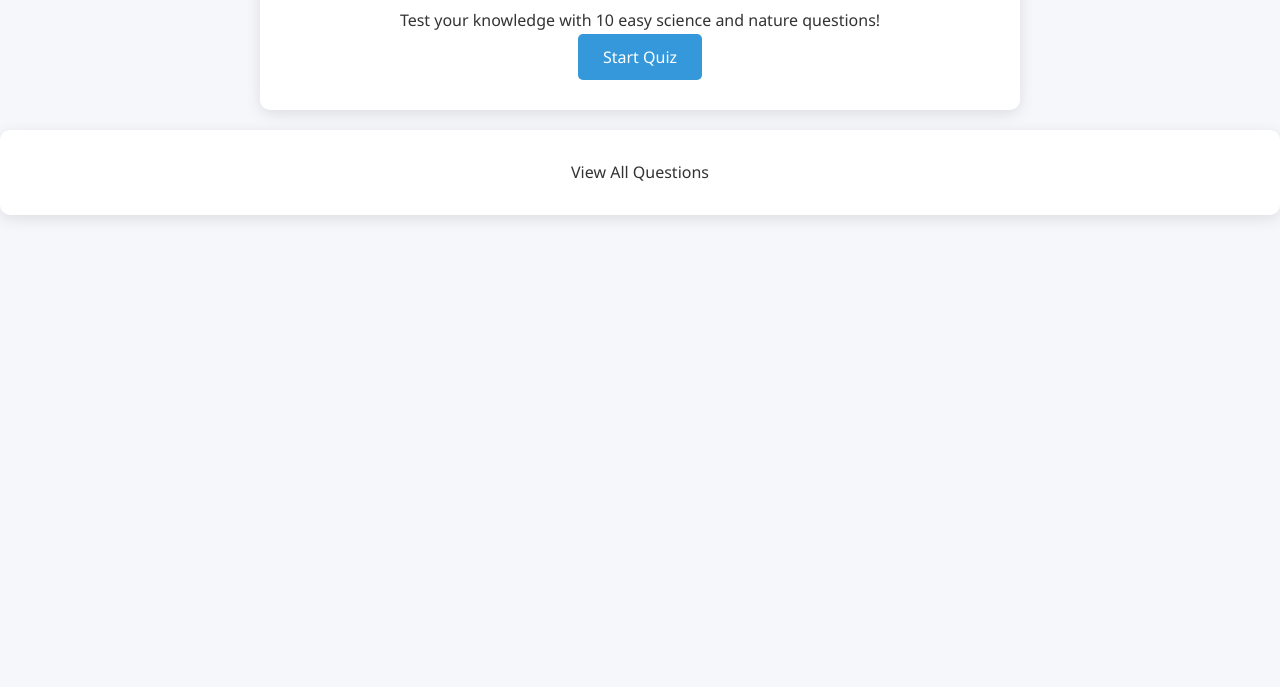
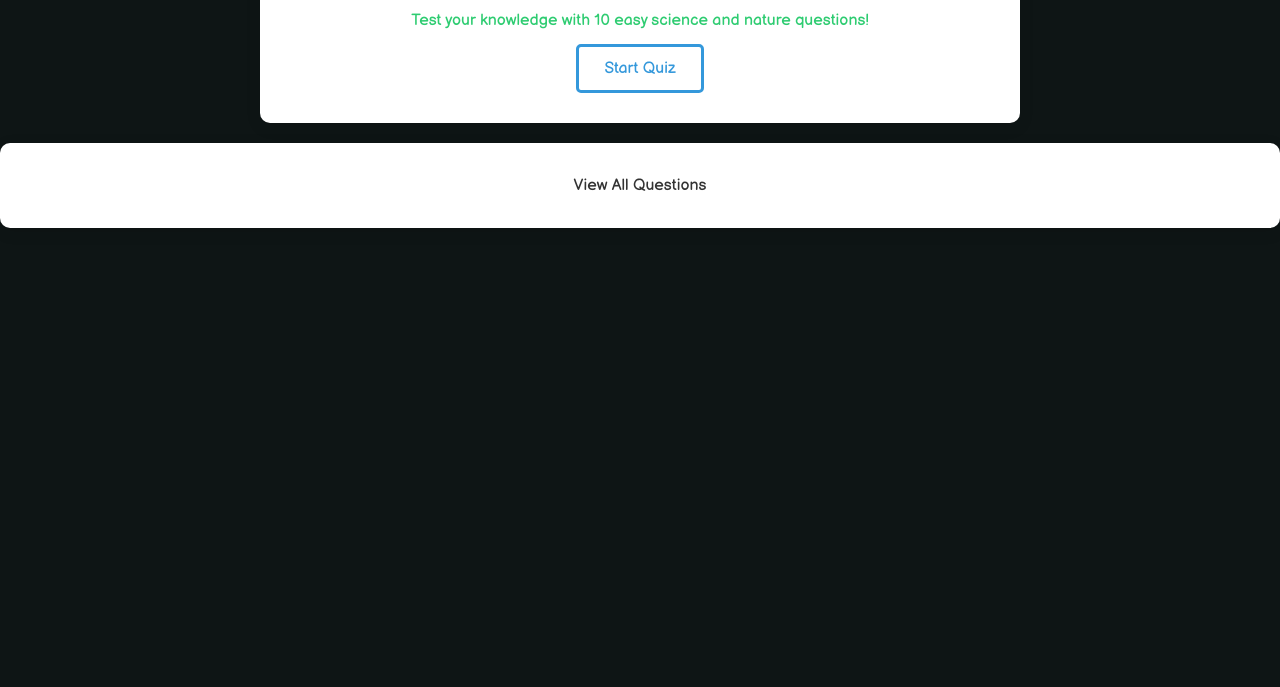
Before and after one commit to Elizabeth-NN/trivia-challenge, a plain HTML site: page index.html in a window 1280 px wide. Shown: the part 113-800 px from the top of the page. Drawn offline with Linux system fonts and the light colour scheme.

Commit message:
changes styles.css

```diff
--- a/index.html
+++ b/index.html
@@ -5,12 +5,16 @@
     <meta name="viewport" content="width=device-width, initial-scale=1.0">
     <title>Science Trivia challenge</title>
     <link rel="stylesheet" href="styles.css">
+    <style>
+        @import url('https://fonts.googleapis.com/css2?family=Balsamiq+Sans:ital,wght@0,400;0,700;1,400;1,700&display=swap');
+        </style>
+
 </head>
 <body>
     <div class="container">
         <div id="start-screen" class="screen">
             <h1>Science Trivia Challenge</h1>
-            <p>Test your knowledge with 10 easy science and nature questions!</p>
+            <p class="start-p" >Test your knowledge with 10 easy science and nature questions!</p>
             <button id="start-btn" class="btn">Start Quiz</button>
         </div>
 
--- a/styles.css
+++ b/styles.css
@@ -1,12 +1,18 @@
+
+
 * {
     margin: 0;
     padding: 0;
     box-sizing: border-box;
-    font-family: 'Segoe UI', Tahoma, Geneva, Verdana, sans-serif;
+    /* font-family: 'Segoe UI', Tahoma, Geneva, Verdana, sans-serif; */
+    font-family: "Balsamiq Sans", sans-serif;
+    font-weight: 400;
+    font-style: normal;
 }
 
 body {
-    background-color: #f5f7fa;
+    /* background-color: #f5f7fa; */
+    background-color: rgb(14, 21, 21);
     color: #333;
     line-height: 1.6;
 }
@@ -19,6 +25,8 @@ body {
 
 .screen {
     background-color: white;
+
+
     border-radius: 10px;
     padding: 30px;
     box-shadow: 0 4px 15px rgba(0, 0, 0, 0.1);
@@ -29,9 +37,12 @@ body {
     display: none;
 }
 
-h1 {
+h1{
     color: #2c3e50;
     margin-bottom: 20px;
+}
+.start-p{
+    color: #2ecc71;
 }
 
 .settings {
@@ -58,10 +69,11 @@ select {
 }
 
 .btn {
-    background-color: #3498db;
-    color: white;
-    border: none;
+    background-color:#fff;
+    color:#3498db;
+    border: 0.2rem solid #3498db;
     padding: 12px 25px;
+    margin-top: 10px;
     font-size: 16px;
     border-radius: 5px;
     cursor: pointer;
@@ -69,7 +81,8 @@ select {
 }
 
 .btn:hover {
-    background-color: #2980b9;
+    background-color: rgb(52, 152, 219,0.8);
+    color:#fff;
 }
 
 .quiz-header {
```
